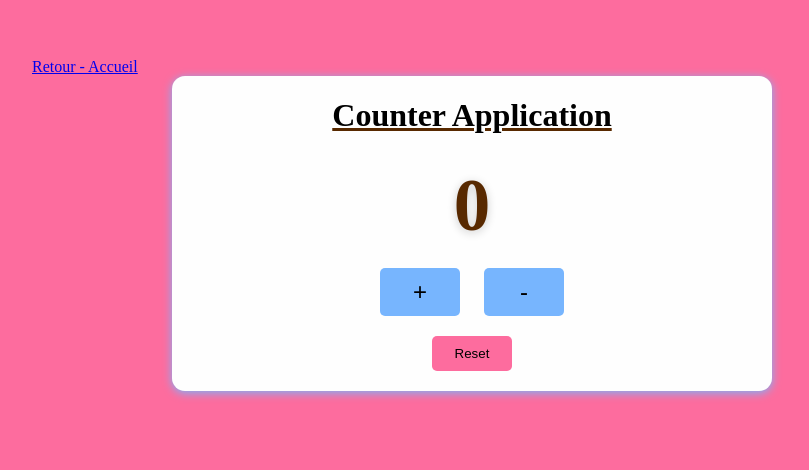
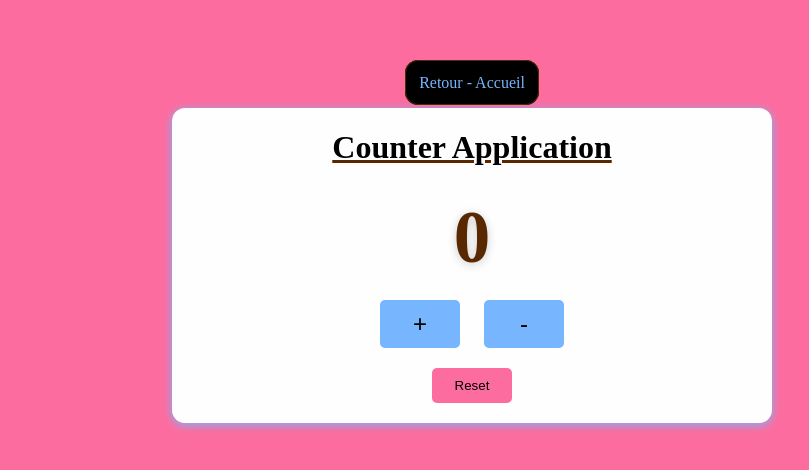
Before and after one commit to Kamamoctar/JS-PRACTICE-AND-PROJECTS, a plain HTML site: page Simple-tousbih/index.html in a window 1280 px wide. Shown: the part 142-612 px from the top of the page, without its empty margins (168-977 px from the left). Drawn offline with Linux system fonts and the light colour scheme.

Commit message:
Maj navigation

```diff
--- a/Simple tousbih/main.css
+++ b/Simple-tousbih/main.css
@@ -8,6 +8,25 @@ body {
     margin: 200px;
     background-color: var(--secondary-color);
 }
+
+header {
+    position: relative;
+    color: #fff;
+    padding: 1rem;
+    text-align: center;
+}
+a {
+    text-decoration: none;
+    color: var(--tertiary-color);
+    border: #582900 solid 1px;
+    border-radius: 13px;
+    padding: 13px;
+    background-color: black;
+}
+a:hover {
+    color: white;
+}
+
 h1 {
     margin-bottom: 30px;
     text-decoration: underline;
```
Also changed, not shown: index.html (+1 -1 lines), Simple-tousbih/app.js (renamed from Simple tousbih/app.js), Simple-tousbih/index.html (renamed from Simple tousbih/index.html).
